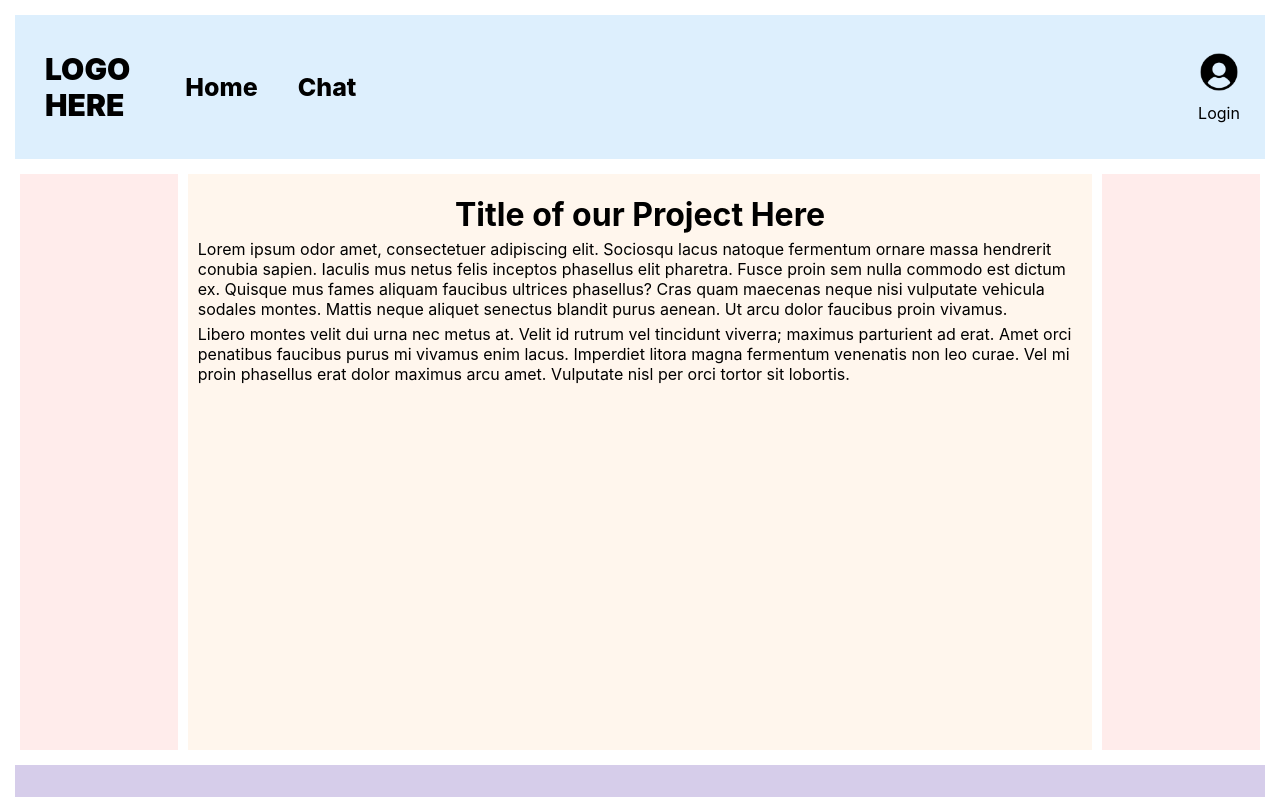
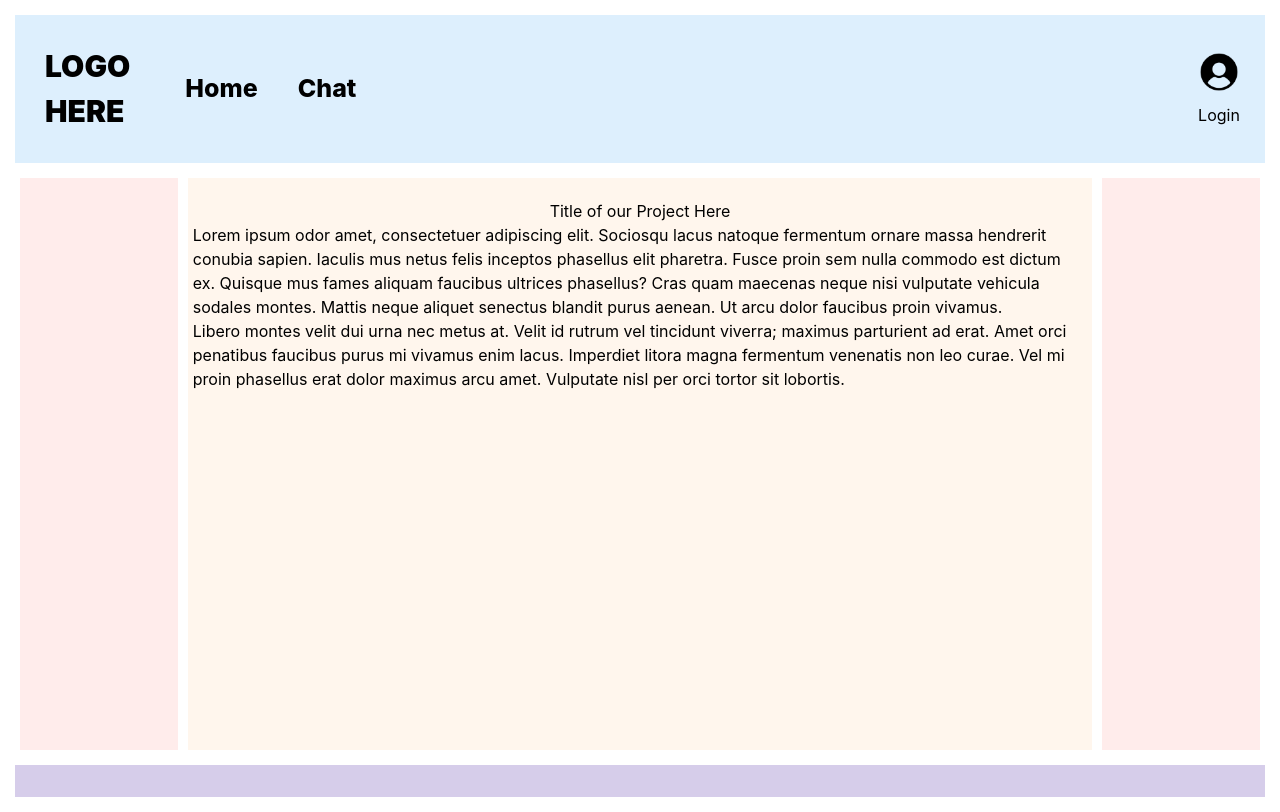
Before and after one commit to thavishkagamage/Integrated-Therapy-Software, a React (Create React App) app in the folder cbt_chatbot/front-end/: page / in a window 1280 px wide. Built offline with nearby package versions, Linux system fonts and the light colour scheme.

Commit message:
installed tailwind css to project

```diff
--- /dev/null
+++ b/cbt_chatbot/front-end/postcss.config.js
@@ -0,0 +1,6 @@
+module.exports = {
+  plugins: {
+    tailwindcss: {},
+    autoprefixer: {},
+  },
+}
--- a/cbt_chatbot/front-end/src/index.css
+++ b/cbt_chatbot/front-end/src/index.css
@@ -1,3 +1,7 @@
+@tailwind base;
+@tailwind components;
+@tailwind utilities;
+
 body {
   margin: 0;
   font-family: -apple-system, BlinkMacSystemFont, 'Segoe UI', 'Roboto', 'Oxygen',
--- /dev/null
+++ b/cbt_chatbot/front-end/tailwind.config.js
@@ -0,0 +1,12 @@
+/** @type {import('tailwindcss').Config} */
+module.exports = {
+  content: [
+    "./src/**/*.{js,jsx,ts,tsx}"
+  ],
+  theme: {
+    extend: {
+
+    },
+  },
+  plugins: [],
+}
```
Also changed, not shown: cbt_chatbot/package.json (added, +7 -0 lines), 1 other file (tests, documents, lock files or other folders).
